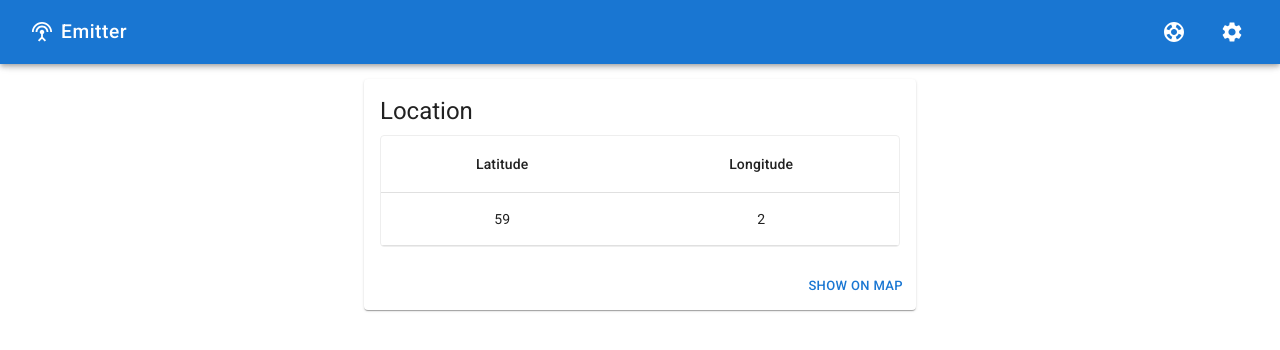
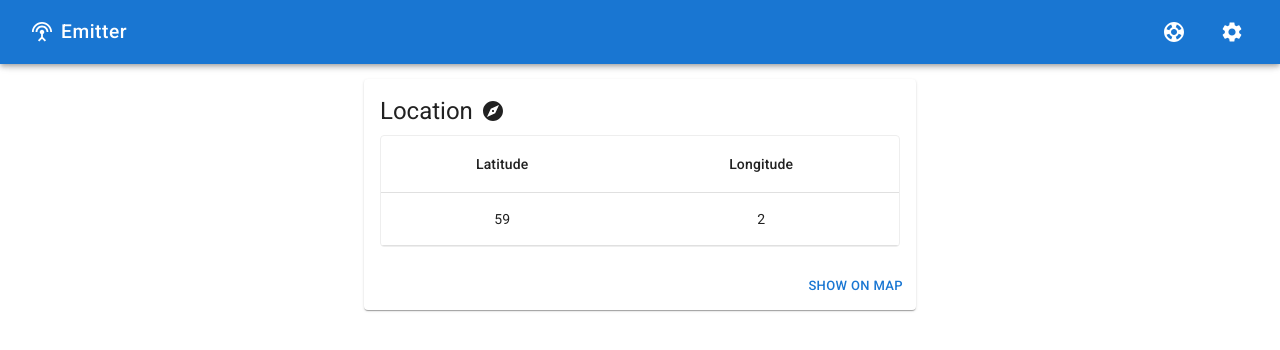
Before and after one commit to OleksandrDanylchenko/run-and-drive-emitter, a React (Vite) app: page / in a window 1280 px wide. Shown: the top 350 px of the page. Built offline with nearby package versions, Linux system fonts and the light colour scheme.

Commit message:
feat: add `ExploreIcon` to the card header

```diff
--- a/src/pages/Dashboard/Cards/Location/index.tsx
+++ b/src/pages/Dashboard/Cards/Location/index.tsx
@@ -1,8 +1,10 @@
+import ExploreIcon from '@mui/icons-material/Explore';
 import Button from '@mui/material/Button';
 import Card from '@mui/material/Card';
 import CardActions from '@mui/material/CardActions';
 import CardContent from '@mui/material/CardContent';
 import Collapse from '@mui/material/Collapse';
+import Stack from '@mui/material/Stack';
 import Table from '@mui/material/Table';
 import TableBody from '@mui/material/TableBody';
 import TableCell from '@mui/material/TableCell';
@@ -23,9 +25,10 @@ const LocationCard: FC = () => {
   return (
     <Card>
       <CardContent>
-        <Typography gutterBottom variant="h5">
-          Location
-        </Typography>
+        <Stack direction="row" alignItems="center" spacing={1}>
+          <Typography variant="h5">Location</Typography>
+          <ExploreIcon />
+        </Stack>
         <TableContainer css={LocationTable}>
           <Table aria-label="Location table">
             <TableHead>
--- a/src/pages/Dashboard/Cards/Location/styles.ts
+++ b/src/pages/Dashboard/Cards/Location/styles.ts
@@ -1,6 +1,8 @@
 import { css, Theme } from '@emotion/react';
+import { pxToRem } from '@styles/utils';
 
 export const LocationTable = (theme: Theme) => css`
+  margin-top: ${pxToRem('8px')};
   border: 1px solid ${theme.palette.grey.A200};
   border-radius: 4px;
 `;
--- a/src/pages/Dashboard/styles.ts
+++ b/src/pages/Dashboard/styles.ts
@@ -17,6 +17,6 @@ export const AppButton = css`
 `;
 
 export const CardsList = css`
-  padding-top: ${pxToRem('15px')};
-  padding-bottom: ${pxToRem('15px')};
+  margin-top: ${pxToRem('15px')};
+  margin-bottom: ${pxToRem('15px')};
 `;
```
